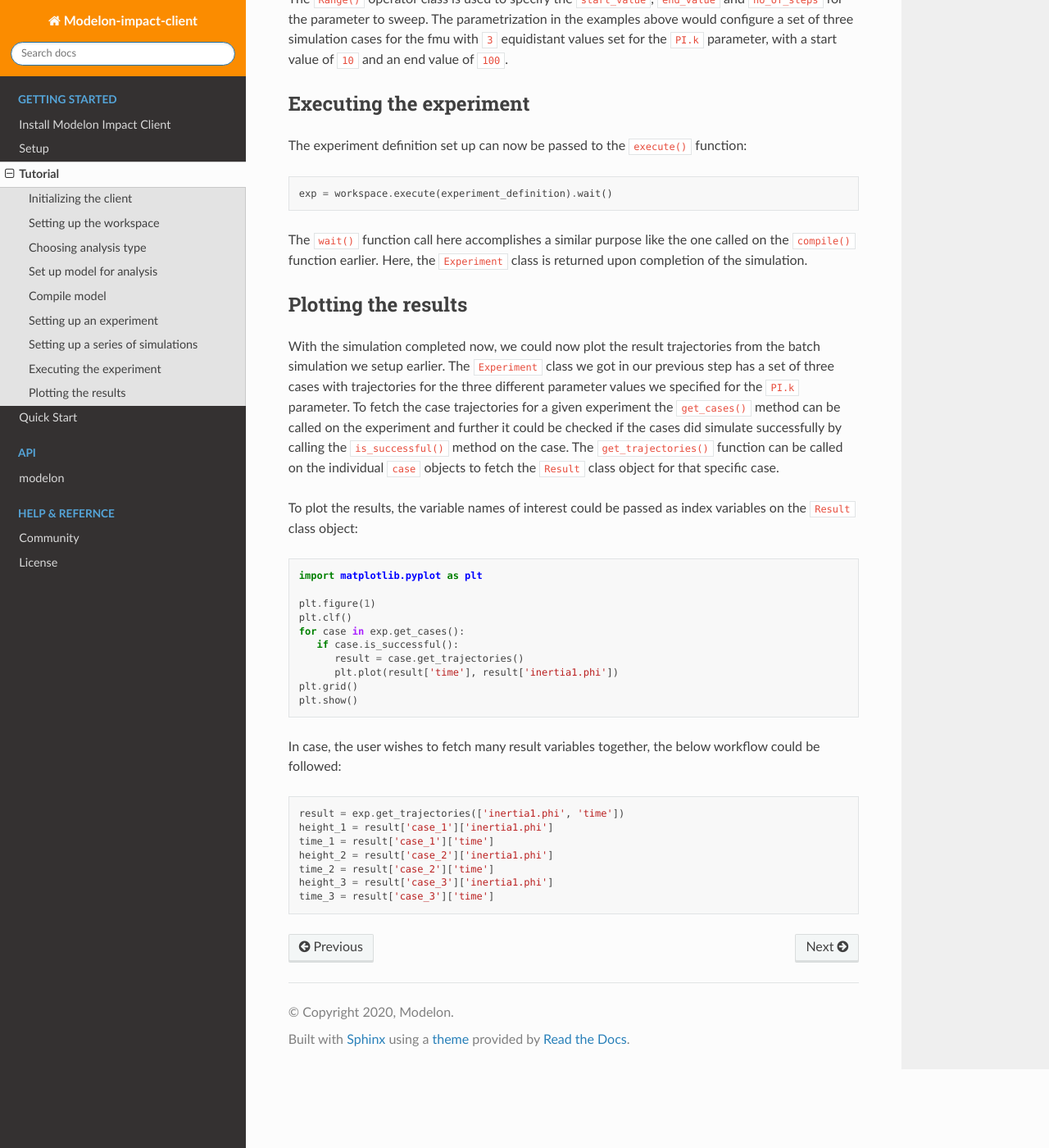
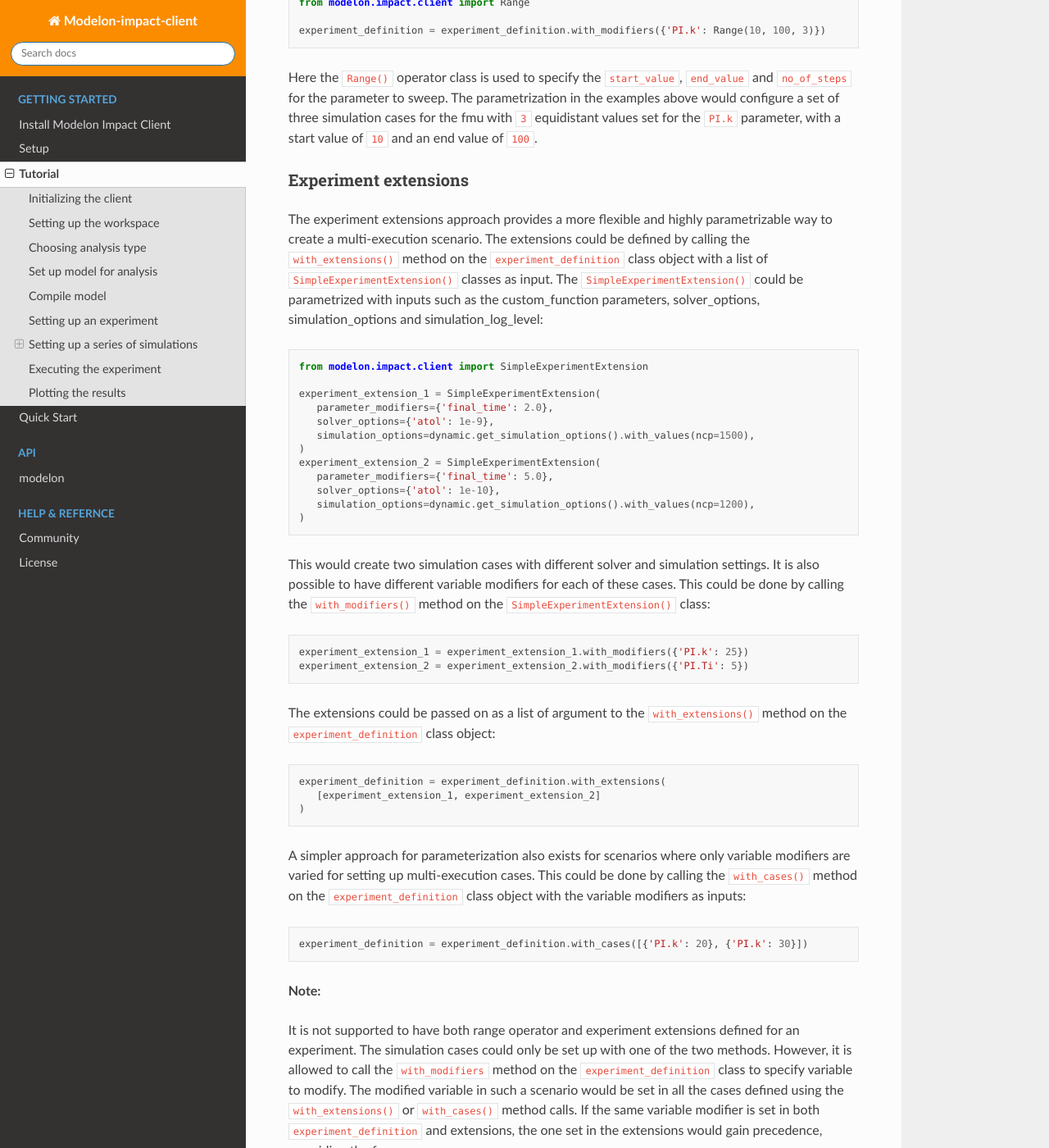
Before and after one commit to modelon-community/impact-client-python, a Sphinx documentation site: the page built from docs/source/tutorial.rst, in a window 1280 px wide and 1400 px high, scrolled down 4063 px. Shown: the whole window at 82% size. Built offline with Sphinx 7.4.7 and the Read the Docs theme 2.0.0, drawn with Linux system fonts in a browser that asks for light colours; some of the changed text lies outside the part shown.

Commit message:
chore: Added docs for extension feature

```diff
--- a/docs/source/tutorial.rst
+++ b/docs/source/tutorial.rst
@@ -145,16 +145,70 @@ They can be set in a way similar to the compiler_options::
 Setting up a series of simulations
 ----------------------------------
 
-The ``experiment_definition`` created could be modified to set up a series of simulations by specifying the
-the parameter to sweep and the range by calling the ``with_modifiers()`` method on the ``experiment_definition``::
+Following either of the approaches listed below, the created ``experiment_definition`` can be modified to
+set up a series of simulations
+
+
+Operators
+#########
+Operators can be used to create multi-execution experiments. Here is an example where a multi-execution
+experiment definition with 3 cases is created::
 
    from modelon.impact.client import Range
 
    experiment_definition = experiment_definition.with_modifiers({'PI.k': Range(10, 100, 3)})
 
-The ``Range()`` operator class is used to specify the ``start_value``, ``end_value`` and ``no_of_steps`` for the parameter to sweep.
+Here the ``Range()`` operator class is used to specify the ``start_value``, ``end_value`` and ``no_of_steps`` for the parameter to sweep.
 The parametrization in the examples above would configure a set of three simulation cases for the fmu with ``3`` equidistant
 values set for the ``PI.k`` parameter, with a start value of ``10`` and an end value of ``100``.
+
+Experiment extensions
+#####################
+The experiment extensions approach provides a more flexible and highly parametrizable way to create a multi-execution scenario.
+The extensions could be defined by calling the ``with_extensions()`` method on the ``experiment_definition``
+class object with a list of ``SimpleExperimentExtension()`` classes as input. The ``SimpleExperimentExtension()`` could be parametrized
+with inputs such as the custom_function parameters, solver_options, simulation_options and simulation_log_level::
+
+   from modelon.impact.client import SimpleExperimentExtension
+
+   experiment_extension_1 = SimpleExperimentExtension(
+      parameter_modifiers={'final_time': 2.0},
+      solver_options={'atol': 1e-9},
+      simulation_options=dynamic.get_simulation_options().with_values(ncp=1500),
+   )
+   experiment_extension_2 = SimpleExperimentExtension(
+      parameter_modifiers={'final_time': 5.0},
+      solver_options={'atol': 1e-10},
+      simulation_options=dynamic.get_simulation_options().with_values(ncp=1200),
+   )
+
+This would create two simulation cases with different solver and simulation settings. It is also possible to have different
+variable modifiers for each of these cases. This could be done by calling the ``with_modifiers()`` method on the
+``SimpleExperimentExtension()`` class::
+
+   experiment_extension_1 = experiment_extension_1.with_modifiers({'PI.k': 25})
+   experiment_extension_2 = experiment_extension_2.with_modifiers({'PI.Ti': 5})
+
+The extensions could be passed on as a list of argument to the ``with_extensions()`` method on the ``experiment_definition``
+class object::
+
+   experiment_definition = experiment_definition.with_extensions(
+      [experiment_extension_1, experiment_extension_2]
+   )
+
+A simpler approach for parameterization also exists for scenarios where only variable modifiers are varied for setting up
+multi-execution cases. This could be done by calling the ``with_cases()`` method on the ``experiment_definition`` class object
+with the variable modifiers as inputs::
+
+   experiment_definition = experiment_definition.with_cases([{'PI.k': 20}, {'PI.k': 30}])
+
+**Note:**
+
+It is not supported to have both range operator and experiment extensions defined for an experiment. The simulation cases
+could only be set up with one of the two methods. However, it is allowed to call the  ``with_modifiers`` method on the
+``experiment_definition`` class to specify variable to modify. The modified variable in such a scenario would be set in all
+the cases defined using the ``with_extensions()`` or ``with_cases()`` method calls. If the same variable modifier is
+set in both ``experiment_definition`` and extensions, the one set in the extensions would gain precedence, overriding the former.
 
 
 Executing the experiment
```
Also changed, not shown: docs/source/quick_start.rst (+21 -0 lines).
